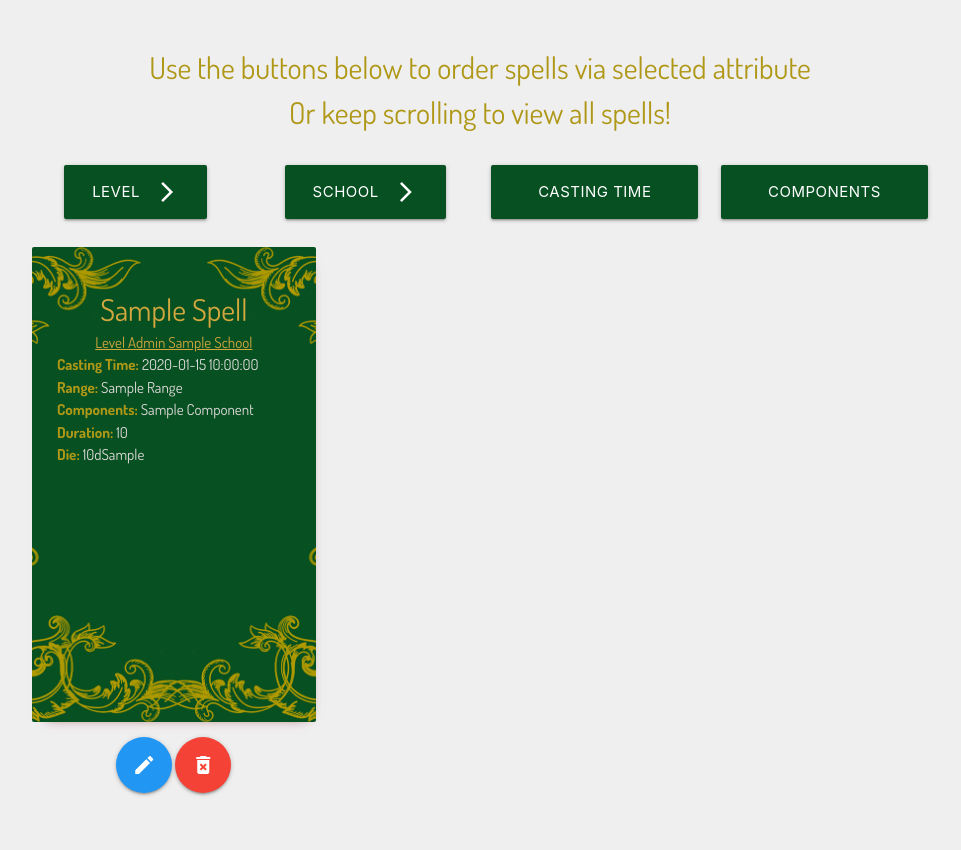
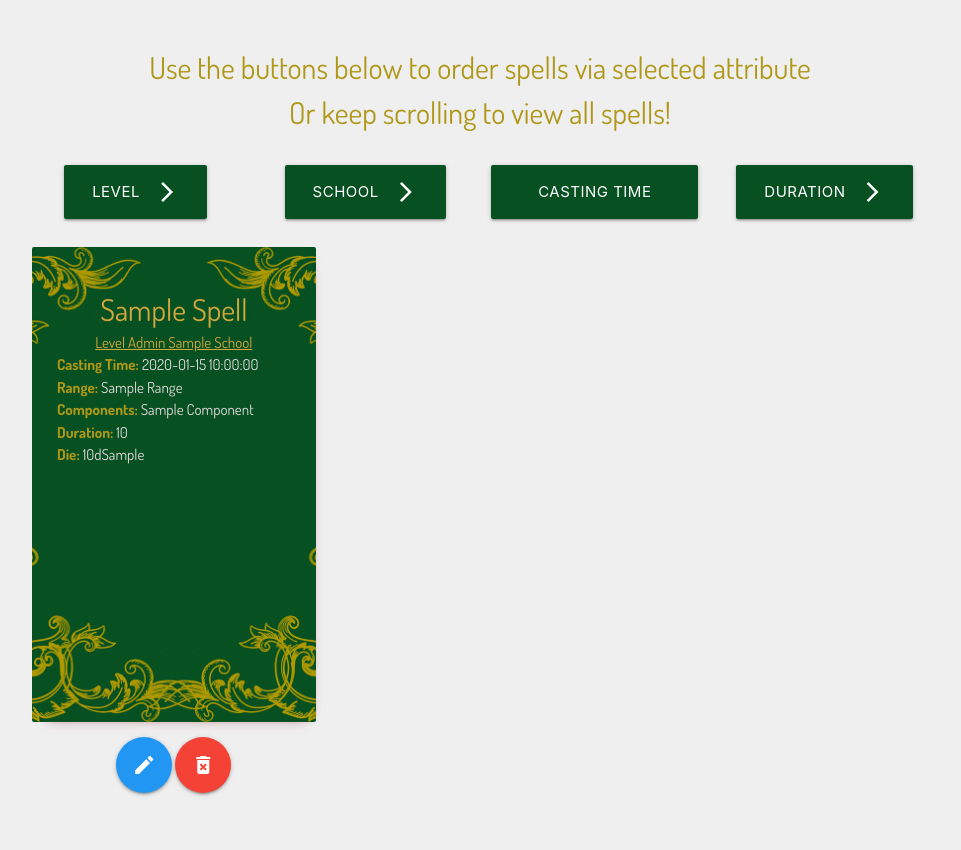
Before and after one commit to JackSnowdon/spellbook, a Flask app: page /browse_spells in a window 1280 px wide. Shown: the part 64-914 px from the top of the page, without its empty margins (160-1121 px from the left). Run offline with Flask 2, Linux system fonts and the light colour scheme; a database or web service that is not in the repository returns one stand-in record (values such as "Sample title"); some libraries are stand-ins or nearby versions.

Commit message:
search buttons wired up, trying to refactor delete modal

```diff
--- a/app.py
+++ b/app.py
@@ -107,14 +107,33 @@ def search_levels():
     spells=mongo.db.spells
     results=list(spells.find().sort("spell_level", 1))
     print(results)
-    return render_template('searched_spells.html', results=results, spells=spells)
+    return render_template('searched_spells.html',
+            results=results, spells=spells)
 
 @app.route('/search_schools', methods=['POST'])
 def search_schools():
     spells=mongo.db.spells
     results=list(spells.find().sort("school", 1))
     print(results)
-    return render_template('searched_spells.html', results=results, spells=spells)
+    return render_template('searched_spells.html',
+            results=results, spells=spells)
+
+
+@app.route('/search_casting', methods=['POST'])
+def search_casting():
+    spells=mongo.db.spells
+    results=list(spells.find().sort("casting_time", 1))
+    print(results)
+    return render_template('searched_spells.html',
+            results=results, spells=spells)
+
+@app.route('/search_duration', methods=['POST'])
+def search_duration():
+    spells=mongo.db.spells
+    results=list(spells.find().sort("duration", 1))
+    print(results)
+    return render_template('searched_spells.html',
+            results=results, spells=spells)
 
 
 # Login/Register
--- a/templates/base.html
+++ b/templates/base.html
@@ -27,8 +27,7 @@
                     {% if 'username' in session %}
                     <li>You are logged in as <span class="capitalize">{{session['username']}}</span></li>
                     <li><a href="{{url_for('logout')}}">Logout</a></li>
-                    {% else %}
-                    {% endif %}
+                    {% else %} {% endif %}
                 </ul>
 
             </div>
@@ -37,8 +36,7 @@
             <li><a class="subheader">Spellfinder</a></li>
             {% if 'username' in session %}
             <li><a class="subheader">You are logged in as <span class="capitalize">{{session['username']}}</span></a></li>
-            {% else %}
-            {% endif %}
+            {% else %} {% endif %}
             <li>
                 <div class="divider"></div>
             </li>
@@ -48,8 +46,7 @@
             <li><a href="{{url_for('login')}}">Login</a></li>
             {% if 'username' in session %}
             <li><a href="{{url_for('logout')}}">Logout</a></li>
-            {% else %}
-            {% endif %}
+            {% else %} {% endif %}
         </ul>
     </header>
     <div class="bg-color body-text">
@@ -68,6 +65,14 @@
             $('.sidenav').sidenav();
             $('.modal').modal();
         });
+
+        $(function() {
+            $('.delete-link').click(function(event) {
+                event.preventDefault();
+                var spell_id = $(this).attr('spell._id');
+                $('#EditModal').modal('show');
+            });
+        });
     </script>
 </body>
 
--- a/templates/view_spells.html
+++ b/templates/view_spells.html
@@ -27,7 +27,7 @@
         <hr class="spell-break hide-on-med-and-up">
     </div>
     <div class="col s12 m3">
-        <form action="" method="POST">
+        <form action="{{ url_for('search_casting') }}" method="POST">
             <button class="waves-effect waves-light btn-large nav-color" type="submit" name="action">Casting Time
                 <i class="material-icons right">arrow_forward_ios</i>
             </button>
@@ -35,8 +35,8 @@
         <hr class="spell-break hide-on-med-and-up">
     </div>
     <div class="col s12 m3">
-        <form action="" method="POST">
-            <button class="waves-effect waves-light btn-large nav-color" type="submit" name="action">Components
+        <form action="{{ url_for('search_duration') }}" method="POST">
+            <button class="waves-effect waves-light btn-large nav-color" type="submit" name="action">Duration
                 <i class="material-icons right">arrow_forward_ios</i>
             </button>
         </form>
@@ -81,10 +81,11 @@
         </div>
         <div class="button-helper center-align">
             <a href="{{url_for('edit_spell', spell_id=spell._id)}}" class="btn-floating btn-large waves-effect waves-light blue"><i class="material-icons">edit</i></a>
-            <a data-target="modal1" class="btn-floating btn-large waves-effect waves-light modal-trigger red"><i class="material-icons">delete_forever</i></a>
+            <!--- <a data-target="delete-link" class="btn-floating btn-large waves-effect waves-light modal-trigger red"><i class="material-icons">delete_forever</i></a> --->
+            <a data-toggle="modal" datatarget="#delete-link" class="btn-floating btn-large waves-effect waves-light red" spell_id="{{spell._id}}"><i class="material-icons">delete_forever</i></a>
         </div>
     </div>
-    <div id="modal1" class="modal bottom-sheet nav-color value-text">
+    <div id="delete-link" class="modal bottom-sheet nav-color value-text">
         <div class="modal-content center-align">
             <h4 class="spell-name">Are you sure you want to {{spell.spell_name}}?</h4>
             <p class="modal-body">This will remove the spell permanently</p>
@@ -95,7 +96,6 @@
 </div>
 
 
-
 <br> {% endblock %}
 <!-- <div class="">
                 Description: {{spell.description}}
```
